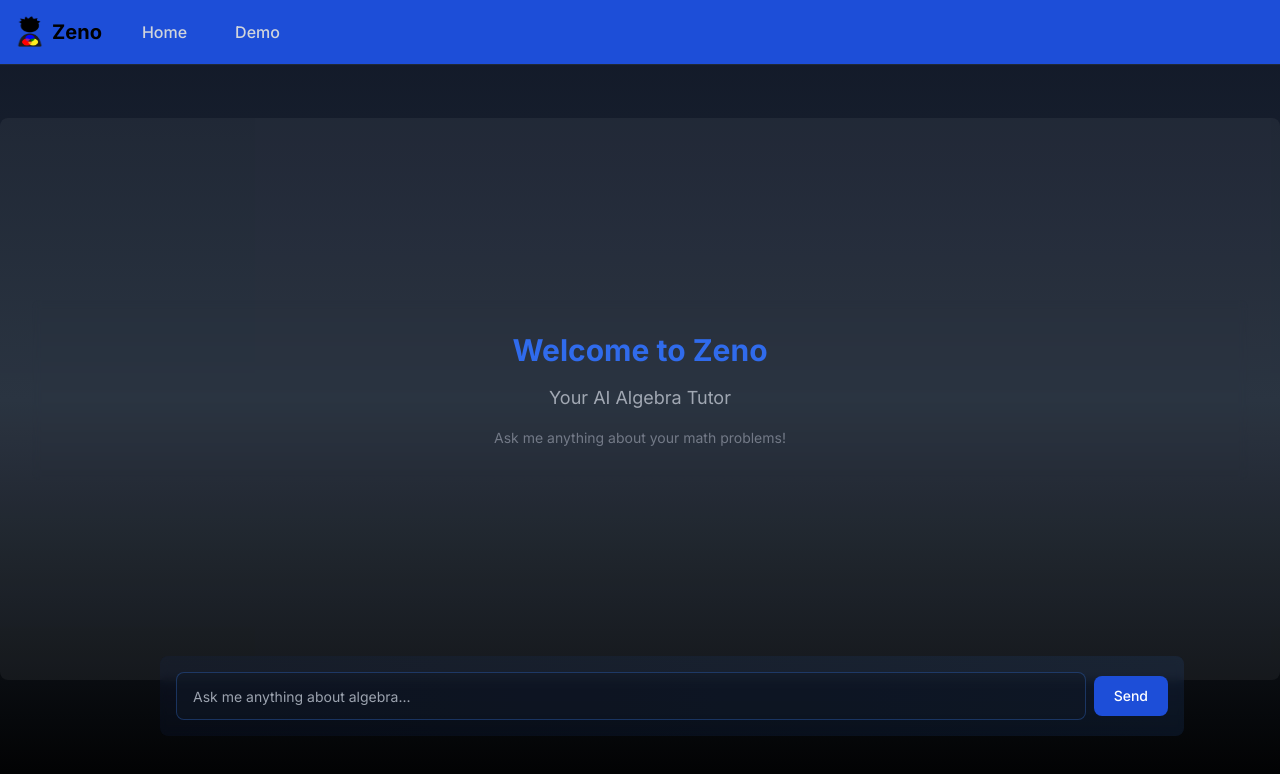
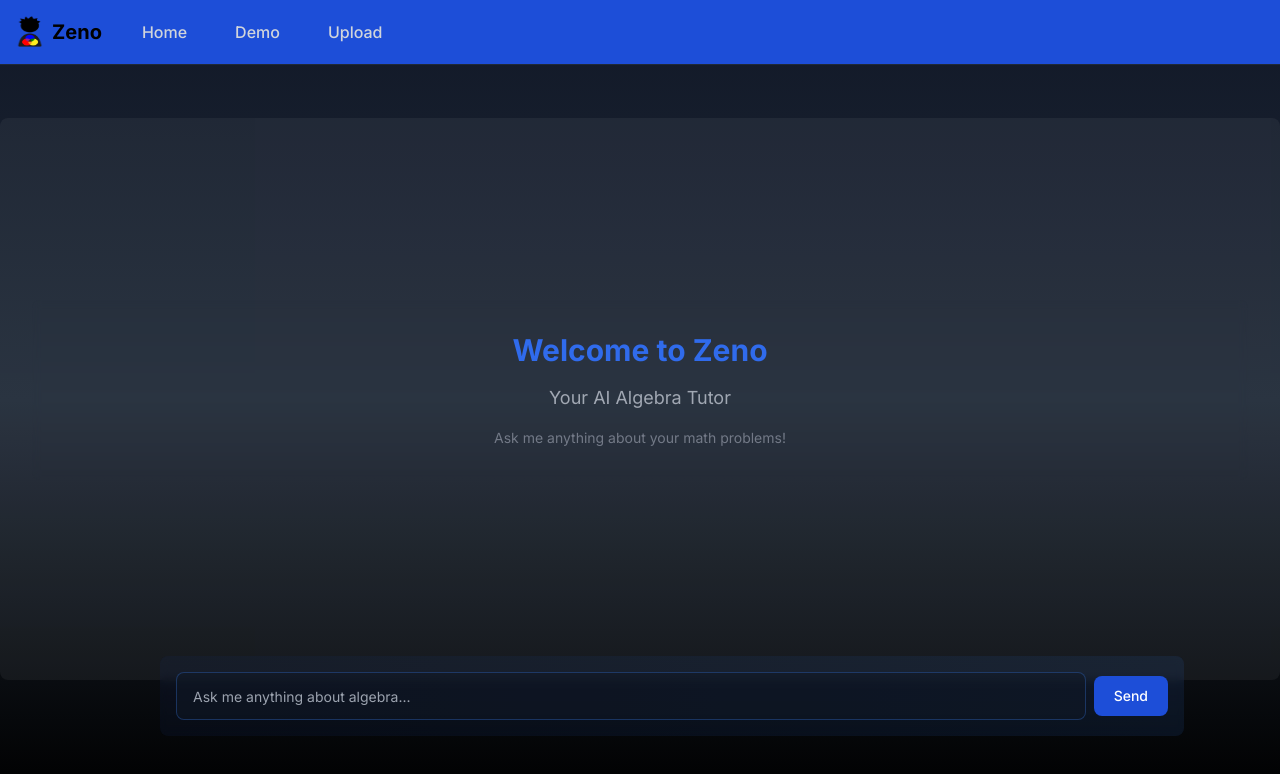
Before and after one commit to priscillaoclark/mongodb-rag-app, a Next.js app: page /ask in a window 1280 px wide. Shown: the top 774 px of the page. Built offline with nearby package versions, Linux system fonts and the light colour scheme.

Commit message:
User checkpoint: Increase document chunk size to 3000 and add document upload link to navbar.

```diff
--- a/src/app/api/upload/route.ts
+++ b/src/app/api/upload/route.ts
@@ -1,4 +1,3 @@
-
 import { NextRequest, NextResponse } from "next/server";
 import { Redis } from "@redis/client";
 import { OpenAIEmbeddings } from "langchain/embeddings/openai";
@@ -24,10 +23,7 @@ export async function POST(request: NextRequest) {
     const file = formData.get("file") as File;
 
     if (!file) {
-      return NextResponse.json(
-        { error: "No file provided" },
-        { status: 400 }
-      );
+      return NextResponse.json({ error: "No file provided" }, { status: 400 });
     }
 
     // Convert file to buffer
@@ -43,7 +39,7 @@ export async function POST(request: NextRequest) {
 
     // Split the documents into chunks
     const textSplitter = new RecursiveCharacterTextSplitter({
-      chunkSize: 1000,
+      chunkSize: 3000,
       chunkOverlap: 200,
     });
     const splitDocs = await textSplitter.splitDocuments(docs);
@@ -56,7 +52,7 @@ export async function POST(request: NextRequest) {
         redisClient: client,
         indexName: "documents",
         keyPrefix: "doc:",
-      }
+      },
     );
 
     // Clean up temp file
@@ -64,14 +60,13 @@ export async function POST(request: NextRequest) {
 
     return NextResponse.json({
       success: true,
-      message: "Document processed and stored in Redis"
+      message: "Document processed and stored in Redis",
     });
-
   } catch (error) {
     console.error("Error processing document:", error);
     return NextResponse.json(
       { error: "Failed to process document" },
-      { status: 500 }
+      { status: 500 },
     );
   }
 }
--- a/src/app/component/navbar.tsx
+++ b/src/app/component/navbar.tsx
@@ -28,6 +28,12 @@ const NavBar = () => {
           >
             Demo
           </Link>
+          <Link
+            href="/teach"
+            className="text-gray-300 transition-colors hover:text-blue-400 font-medium"
+          >
+            Upload
+          </Link>
         </div>
       </nav>
     </div>
```
